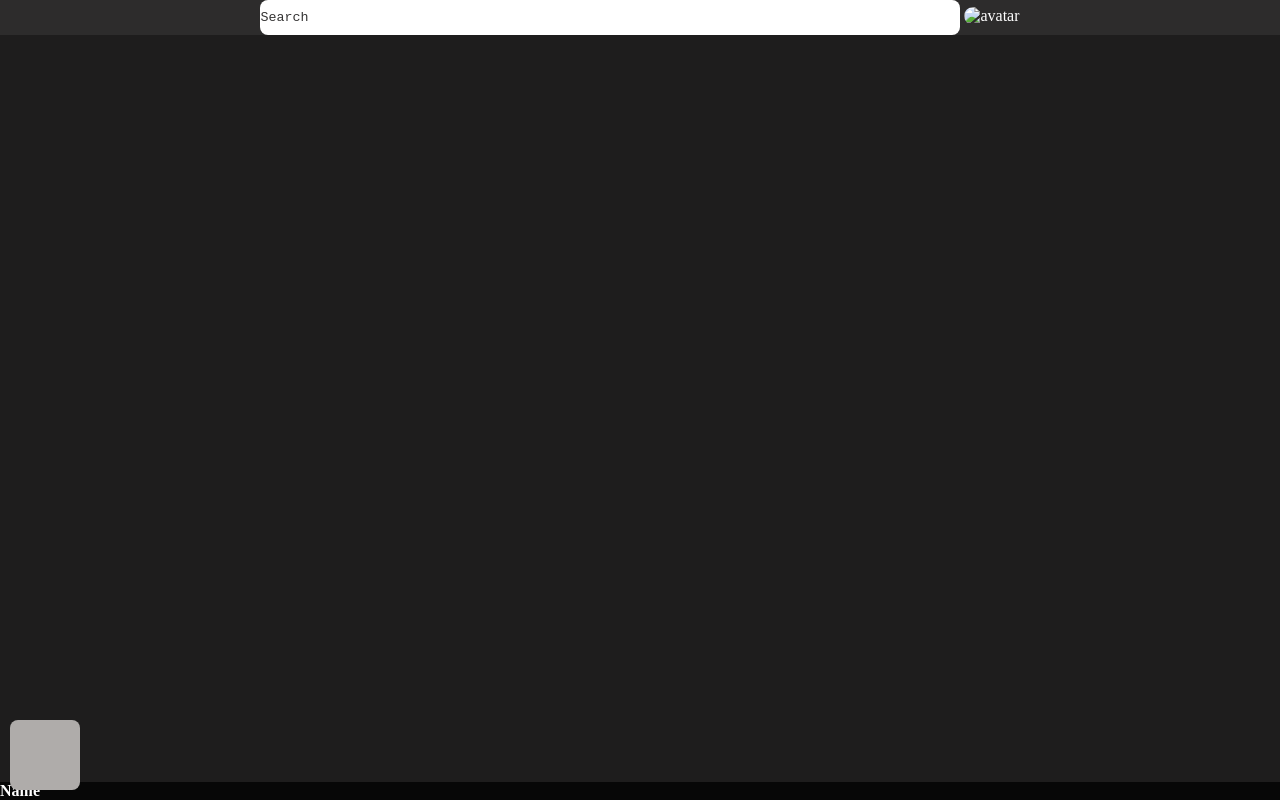
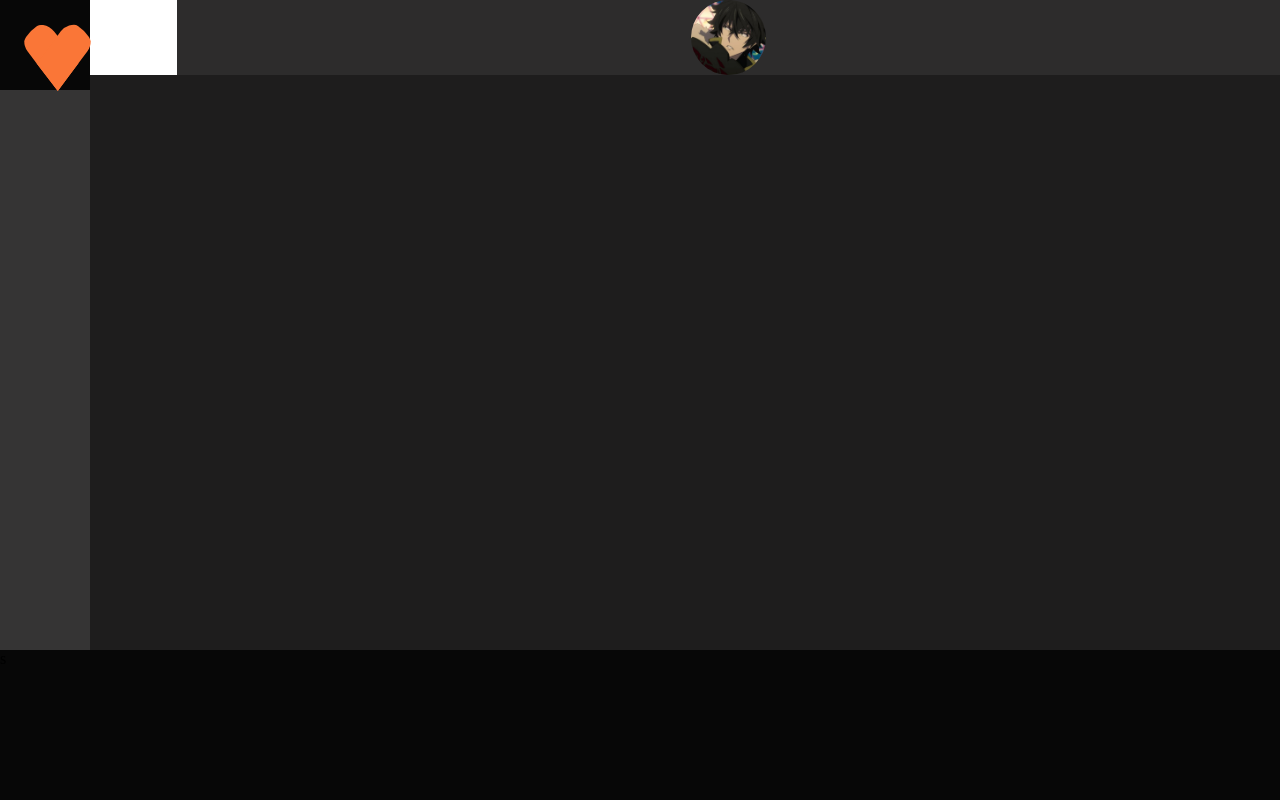
Before and after one commit to scdesktop/scdesktop, an Electron app: page source/pages/home/home.html in a window 1280 px wide. Drawn offline with Linux system fonts and the light colour scheme.

Commit message:
Initial commit

```diff
--- a/source/assets/css/main.css
+++ b/source/assets/css/main.css
@@ -10,12 +10,23 @@
 	border: 0;
 }
 
-a {
+a:link {
 	color: #FA7637;
 	text-decoration: none;
-	font-family: monospace;
 }
 
 a:visited {
 	color: #FA7637;
 }
+
+a:hover {
+	text-decoration: underline;
+}
+
+a:active {
+	color: #FA7637;
+}
+
+h1, h2, h3, h4, h5, h6 {
+
+}
--- a/source/pages/home/home.css
+++ b/source/pages/home/home.css
@@ -1,73 +1,59 @@
 html, body {
 	background-color: #1E1D1D;
-	color: #fff;
-	/*font-family: ;*/
-}
-
-h1, h2, h3, h4, h5, h6 {
-
-}
-
-p, a, li, button {
-
 }
 
 header {
 	background-color: #2D2C2C;
 	top: 0;
+	left: 0;
 	right: 0;
+	display: flex;
 }
 
-header img {
-	width: 60px;
-	height: 60px;
+
+
+img {
+	width: 75px;
+	height: 75px;
 	border-radius: 80px;
-	right: 0;
 }
 
-input {
-	width: 700px;
-	height: 35px;
-	border-radius: 8px;
-	color: #353434;
-	font-family: monospace;
-}
-
-.search {
-	text-align: center;
+main {
+	display: block;
+	left: 0;
+	right: 0;
+	buttom: 0;
 }
 
 aside {
+	background-color: #353434;
+	display: grid;
 	position: absolute;
+	top: 0;
 	left: 0;
-	background-color: #353434;
+	buttom: 0;
+	height: 100%;
 }
 
-.topic {
-	background-color: #353434;
+aside > div {
+	background-color: #070707;
+	padding: 20px;
+	width: 50px;
+	height: 50px;
+}
+
+img {
+	display: block;
+	margin: 0 auto;
 }
 
 footer {
+	background-color: #070707;
 	position: absolute;
+	display: flex;
 	left: 0;
 	right: 0;
 	bottom: 0;
-	background-color: #070707;
+	width: 100%;
+	height: 150px;
 }
-
-.pic {
-	background-color: #AFACAA;
-	width: 50px;
-	height: 50px;
-	border-radius: 8px;
-	position: absolute;
-	left: 0;
-	right: 0;
-	bottom: 0;
-	margin: 10px;
-	padding: 10px;
-}
-
-/*header > form {
-	background-color: #2D2C2C;
-}*/
--- a/source/pages/home/home.html
+++ b/source/pages/home/home.html
@@ -1,17 +1,15 @@
 <!DOCTYPE html>
-<html>
+<html lang="en">
 <head>
 	<meta charset="utf-8"/>
-	<title>SoundCloud</title>
+	<title>Title</title>
 	<link rel="stylesheet" type="text/css" href="../../assets/css/main.css"/>
 	<link rel="stylesheet" type="text/css" href="./home.css"/>
 </head>
 <body>
 	<header id="userpic search" class="search avatar">
-		<form action="">
-			<input type="text" value="Search"/>
-			<img type="image/jpeg" src="photo.jpg" alt="avatar"/>
-		</form>
+		<input type="text" value="Search"/>
+		<img src="photo.jpg"/>
 	</header>
 	<main id="items" class="content widget">
 		<div class="container">
@@ -20,14 +18,11 @@
 	</main>
 	<aside id="sidebar" class="sidebar">
 		<div class="topic">
-
+			<img type="image/svg+xml" src="../../assets/img/like.svg" alt="Likes"/>
 		</div>
 	</aside>
-	<footer id="wrapper" class="player">
-		<div class="pic">
-
-		</div>
-		<h4>Name</h4>
+	<footer id="footer" class="footer">
+		s
 	</footer>
 	<script type="text/javascript" src="./home.js"></script>
 </body>
```
Also changed, not shown: source/pages/home/photo.jpg (added).
